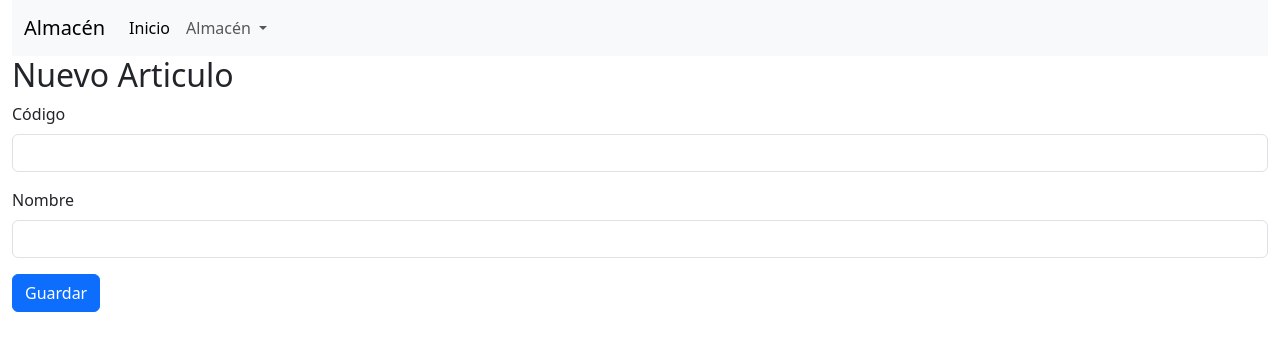
After one commit to JorgeCs935/flask_crud, a Flask app: page /articulos/create in a window 1280 px wide. The commit adds this page. Shown: the top 351 px of the page. Run offline with Flask 3, Linux system fonts and the light colour scheme.

Commit message:
fix crud

```diff
--- a/pedidos/application/articulo_service.py
+++ b/pedidos/application/articulo_service.py
@@ -10,7 +10,7 @@ class ArticulosService:
     def add(self, articulo: Articulo) -> None:
         self.articulosPort.save(articulo)
 
-    def get(self, id: int) -> Articulo | None:
+    def get_by_id(self, id: int) -> Articulo | None:
         return self.articulosPort.get_by_id(id)
 
     def find_all(self, filtro: str) -> list:
@@ -21,3 +21,6 @@ class ArticulosService:
 
     def update(self, articulo: Articulo) -> None:
         self.articulosPort.save(articulo)
+
+    def get_next_id(self) -> int:
+        return self.articulosPort.get_next_id()
--- a/pedidos/domain/articulos_port.py
+++ b/pedidos/domain/articulos_port.py
@@ -20,3 +20,7 @@ class ArticulosPort(ABC):
     @abstractmethod
     def delete(self, articuloId: int) -> None:
         pass
+
+    @abstractmethod
+    def get_next_id(self) -> int:
+        pass
--- a/pedidos/helpers/pg_command.py
+++ b/pedidos/helpers/pg_command.py
@@ -6,7 +6,7 @@ class PGCommand:
     @classmethod
     def get_connection(self):
         conn = pg.connect(
-            dbname="almacen",
+            dbname="ucb_almacen",
             user="ucb",
             host="localhost",
             password="Tarija2024",
--- a/pedidos/presentation/controllers/articulos_controller.py
+++ b/pedidos/presentation/controllers/articulos_controller.py
@@ -1,10 +1,11 @@
-from flask import render_template, session, request, redirect, url_for
+from flask import render_template, session, request, redirect, url_for, flash
 from pedidos.application.articulo_service import ArticulosService
+from pedidos.domain.articulo import Articulo
 from pedidos import app
 from pedidos import articulos_repository
 
 
-@app.route("/articulos")
+@app.route("/articulos", methods=["GET"])
 def articulos_index():
     articulosService = ArticulosService(articulos_repository)
     articulos = articulosService.find_all("")
@@ -15,14 +16,31 @@ def articulos_index():
 @app.route("/articulos/edit/<id>", methods=["GET", "POST"])
 def articulos_edit(id):
     articulosService = ArticulosService(articulos_repository)
-    articulos = articulosService.find_all("")
+    articulo = articulosService.get_by_id(id)
+    if request.method == "POST":
+        articulo.setCodigo(request.form["codigo"])
+        articulo.setNombre(request.form["nombre"])
+        articulosService.update(articulo)
+        return redirect(url_for("articulos_index"))
 
-    return render_template("articulos/index.html", articulos=articulos)
+    return render_template("articulos/update.html", articulo=articulo)
+
+@app.route("/articulos/create", methods=["GET", "POST"])
+def articulos_create():
+    if request.method == "POST":
+        articulosService = ArticulosService(articulos_repository)
+        articuloId = articulosService.get_next_id()
+        articulo = Articulo(id=articuloId, codigo=request.form["codigo"], nombre=request.form["nombre"])
+        articulosService.add(articulo)
+        return redirect(url_for("articulos_index"))
+
+    return render_template("articulos/create.html")
 
 
 @app.route("/articulos/delete/<id>", methods=["GET", "POST"])
 def articulos_delete(id):
     articulosService = ArticulosService(articulos_repository)
-    articulos = articulosService.find_all("")
-
-    return render_template("articulos/index.html", articulos=articulos)
+    articulo = articulosService.get_by_id(id)
+    articulosService.remove(articulo.id())
+    flash("Articulo eliminado")
+    return redirect(url_for("articulos_index"))
--- /dev/null
+++ b/pedidos/presentation/templates/articulos/create.html
@@ -0,0 +1,22 @@
+{% extends 'layout/main.html' %}
+
+{% block body %}
+
+<h2>Nuevo Articulo </h2>
+
+{% include 'layout/alert.html' %}
+<div class="form-create">
+    <form method="post">
+        <div class="mb-3">
+            <label for="codigo" class="form-label">Código</label>
+            <input type="text" id="codigo" name="codigo" class="form-control" value="" required>
+        </div>
+        <div class="mb-3">
+            <label for="nombre" class="form-label">Nombre</label>
+            <input type="text" id="nombre" name="nombre" class="form-control" value="" required>
+        </div>
+        <button type="submit" class="btn btn-primary">Guardar</button>
+    </form>
+</div>
+
+{% endblock %}
--- a/pedidos/presentation/templates/articulos/index.html
+++ b/pedidos/presentation/templates/articulos/index.html
@@ -22,7 +22,7 @@
             <td>{{ articulo.nombre() }}</td>
             <td>
                 <a href="{{ url_for('articulos_edit', id=articulo.id()) }}" class="btn btn-primary">Editar</a>
-                <a href="{{ url_for('articulos_delete', id=articulo.id()) }}" class="btn btn-danger">Eliminar</a>
+                <a href="{{ url_for('articulos_delete', id=articulo.id()) }}" class="btn btn-danger" onclick="return confirm('Desea eliminar el elemento seleccionado?')">Eliminar</a>
             </td>
         </tr>
         {% endfor %}
--- a/pedidos/presentation/templates/layout/header.html
+++ b/pedidos/presentation/templates/layout/header.html
@@ -1,10 +1,25 @@
-<div class="d-flex justify-content-between flex-wrap flex-md-nowrap align-items-center pt-3 pb-2 mb-3 border-bottom">
-    <h1 class="h2">Almacén</h1>
-    <div class="btn-toolbar mb-2 mb-md-0">
-        <div class="btn-group me-2">
-            <button type="button" class="btn btn-sm btn-outline-secondary">Nuevo</button>
-            <button type="button" class="btn btn-sm btn-outline-secondary">Guardar</button>
-            <button type="button" class="btn btn-sm btn-outline-secondary">Abrir</button>
-        </div>
+<nav class="navbar navbar-expand-lg bg-body-tertiary">
+    <div class="container-fluid">
+      <a class="navbar-brand" href="#">Almacén</a>
+      <button class="navbar-toggler" type="button" data-bs-toggle="collapse" data-bs-target="#navbarSupportedContent" aria-controls="navbarSupportedContent" aria-expanded="false" aria-label="Toggle navigation">
+        <span class="navbar-toggler-icon"></span>
+      </button>
+      <div class="collapse navbar-collapse" id="navbarSupportedContent">
+        <ul class="navbar-nav me-auto mb-2 mb-lg-0">
+          <li class="nav-item">
+            <a class="nav-link active" aria-current="page" href="/">Inicio</a>
+          </li>
+          <li class="nav-item dropdown">
+            <a class="nav-link dropdown-toggle" href="#" role="button" data-bs-toggle="dropdown" aria-expanded="false">
+              Almacén
+            </a>
+            <ul class="dropdown-menu">
+              <li><a class="dropdown-item" href="{{ url_for('articulos_index') }}">Inventario</a></li>
+              <li><hr class="dropdown-divider"></li>
+              <li><a class="dropdown-item" href="{{ url_for('articulos_create') }}">Nuevo Artículo</a></li>
+            </ul>
+          </li>
+        </ul>
+      </div>
     </div>
-</div>
+  </nav>
--- a/pedidos/presentation/templates/layout/main.html
+++ b/pedidos/presentation/templates/layout/main.html
@@ -24,55 +24,23 @@
 
 <body>
     <div class="container-fluid">
-        <div class="row">
-            <nav class="navbar bg-dark navbar-expand-lg border-bottom border-body" data-bs-theme="dark">
-                <div class="container-fluid">
-                    <a class="navbar-brand" href="#">Inventario</a>
-                    <button class="navbar-toggler" type="button" data-bs-toggle="collapse"
-                        data-bs-target="#navbarSupportedContent" aria-controls="navbarSupportedContent"
-                        aria-expanded="false" aria-label="Toggle navigation">
-                        <span class="navbar-toggler-icon"></span>
-                    </button>
-                    <div class="collapse navbar-collapse" id="navbarSupportedContent">
-                        <ul class="navbar-nav me-auto mb-2 mb-lg-0">
-                            <li class="nav-item">
-                                <a class="nav-link active" aria-current="page" href="#">Inicio</a>
-                            </li>
-                            <li class="nav-item">
-                                <a class="nav-link" href="{{ url_for('articulos_index') }}">Inventario</a>
-                            </li>
-                            <li class="nav-item dropdown">
-                                <a class="nav-link dropdown-toggle" href="#" role="button" data-bs-toggle="dropdown"
-                                    aria-expanded="false">
-                                    Dropdown
-                                </a>
-                                <ul class="dropdown-menu">
-                                    <li><a class="dropdown-item" href="#">Action</a></li>
-                                    <li><a class="dropdown-item" href="#">Another action</a></li>
-                                    <li>
-                                        <hr class="dropdown-divider">
-                                    </li>
-                                    <li><a class="dropdown-item" href="#">Something else here</a></li>
-                                </ul>
-                            </li>
-                        </ul>
-                    </div>
-                </div>
-            </nav>
-            <main>
-                {% block body %}
-                {% endblock %}
-            </main>
-        </div>
+        <header>
+            {% include 'layout/header.html' %}
+        </header>
+        <main>
+            {% include 'layout/alert.html' %}
+            {% block body %}
+            {% endblock %}
+        </main>
     </div>
     <script src="https://cdn.jsdelivr.net/npm/bootstrap@5.3.0-alpha3/dist/js/bootstrap.bundle.min.js"
         integrity="sha384-ENjdO4Dr2bkBIFxQpeoTz1HIcje39Wm4jDKdf19U8gI4ddQ3GYNS7NTKfAdVQSZe"
         crossorigin="anonymous"></script>
 
     <script>
-        (() => {
-            feather.replace({ 'aria-hidden': 'true' })
-        })()
+        ( () => {
+            feather.replace( { 'aria-hidden': 'true' } )
+        } )()
     </script>
 
 </body>
```
Also changed, not shown: pedidos/adapters/articulos_adapter.py (+10 -2 lines), pedidos/presentation/templates/articulos/update.html (added, +24 -0 lines).
